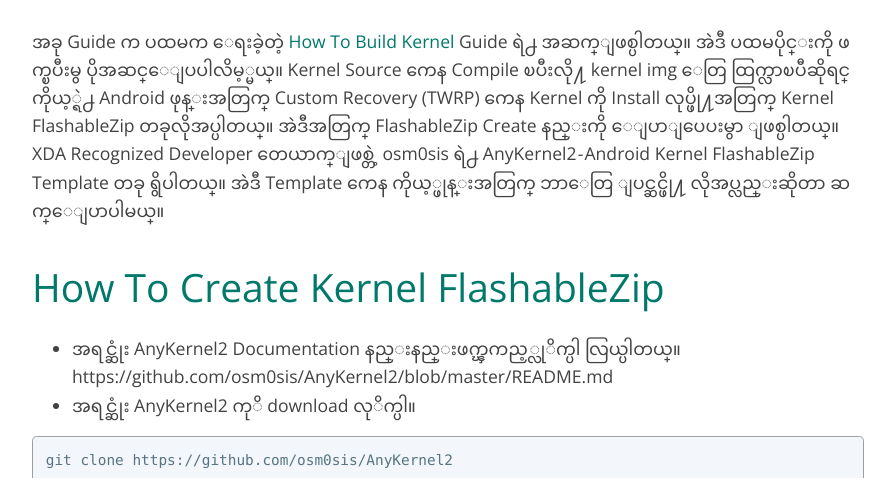
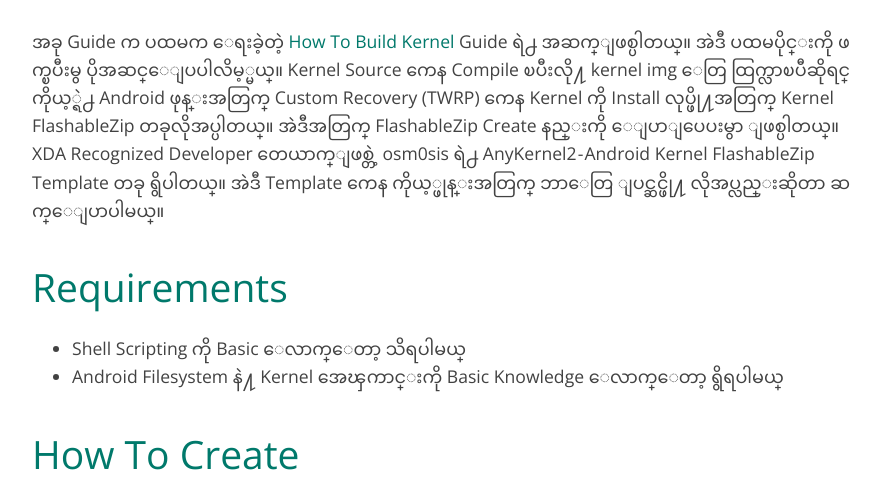
Before and after one commit to zawzaww/zawzaww.github.io, a Jekyll site: the page built from _posts/2018-07-30-kernel-flashablezip.md, in a window 1280 px wide and 900 px high, scrolled down 461 px, cut to the strip 0-478 px from the top of the window. Shown: the whole strip, without its empty margins (192-1087 px from the left). Built offline with Jekyll 4.4.1, drawn with Linux system fonts in a browser that asks for light colours.

Commit message:
Update 2018-07-30-kernel-flashablezip.md

```diff
--- a/_posts/2018-07-30-kernel-flashablezip.md
+++ b/_posts/2018-07-30-kernel-flashablezip.md
@@ -9,7 +9,13 @@
 
 အခု Guide က ပထမက ေရးခဲ့တဲ့ [How To Build Kernel](https://zawzaww.github.io/blog/2018/07/29/building-kernel.html) Guide ရဲ႕ အဆက္ျဖစ္ပါတယ္။ အဲဒီ ပထမပိုင္းကို ဖက္ၿပီးမွ ပိုအဆင္ေျပပါလိမ့္မယ္။ Kernel Source ကေန Compile ၿပီးလို႔ kernel img ေတြ ထြက္လာၿပီဆိုရင္ ကိုယ့္ရဲ႕ Android ဖုန္းအတြက္ Custom Recovery (TWRP) ကေန Kernel ကို Install လုပ္ဖို႔အတြက္ Kernel FlashableZip တခုလိုအပ္ပါတယ္။ အဲဒီအတြက္ FlashableZip Create နည္းကို ေျပာျပေပးမွာ ျဖစ္ပါတယ္။ XDA Recognized Developer တေယာက္ျဖစ္တဲ့ osm0sis ရဲ႕ AnyKernel2 - Android Kernel FlashableZip Template တခု ရွိပါတယ္။ အဲဒီ Template ကေန ကိုယ့္ဖုန္းအတြက္ ဘာေတြ ျပင္ဆင္ဖို႔ လိုအပ္လည္းဆိုတာ ဆက္ေျပာပါမယ္။
 
-# How To Create Kernel FlashableZip
+
+# Requirements
+- Shell Scripting ကို Basic ေလာက္ေတာ့ သိရပါမယ္
+- Android Filesystem နဲ႔ Kernel အေၾကာင္းကို Basic Knowledge ေလာက္ေတာ့ ရွိရပါမယ္
+
+
+# How To Create
 - အရင္ဆုံး AnyKernel2 Documentation နည္းနည္းဖက္ၾကည့္လုိက္ပါ လြယ္ပါတယ္။
 https://github.com/osm0sis/AnyKernel2/blob/master/README.md
 - အရင္ဆုံး AnyKernel2 ကုိ download လုိက္ပါ။
```
